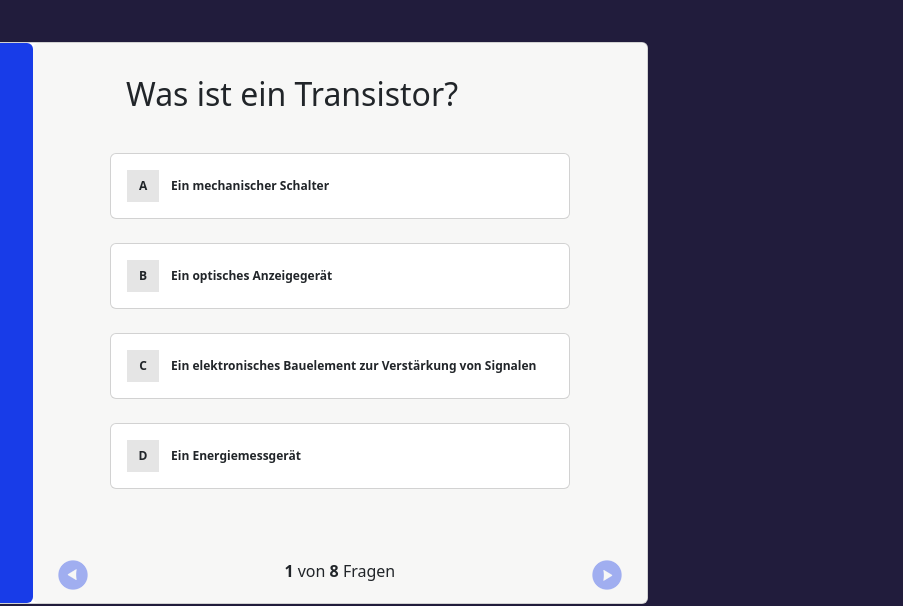
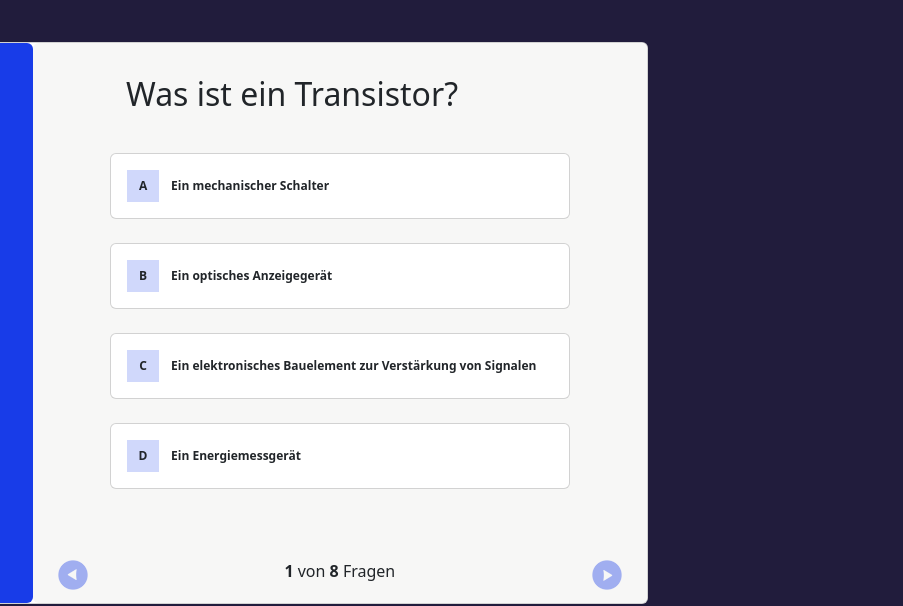
Before and after one commit to SilvanStuber/QuizApp, a plain HTML site: page index.html in a window 1280 px wide. Both pictures are taken after a click on the element "Elektronik". Shown: the part 119-725 px from the top of the page, 377-1280 px from the left. Drawn offline with nearby package versions, Linux system fonts and the light colour scheme.

Commit message:
validation answer

```diff
--- a/js/data.js
+++ b/js/data.js
@@ -229,3 +229,5 @@ let questsionsGeology = [
     "right_answer": 4,
   },
 ];
+
+let whichQuiz = [];
--- a/js/script.js
+++ b/js/script.js
@@ -1,23 +1,55 @@
 function init() {
+  load()
   document.getElementById('content').innerHTML = generateHomePage();
 }
 
 function startQuiz(i) {
-  document.getElementById('content').innerHTML = generaterQuizContent();
   let questions  = i;
+  document.getElementById('content').innerHTML = generaterQuizContent(questions);
   document.getElementById('all-questions').innerHTML = questions.length - 1;
   showQuestion(questions);
+  whichQuiz = [];
+  whichQuiz.push(questions);
+  save();
 }
 
 function showQuestion(questions) {
-  let current = questions[0]['currentQuestion'];
-  let question = questions[current];
+  let question = whichQuestion(questions);
   document.getElementById('questiontext').innerHTML = question['question'];
   document.getElementById('answer1').innerHTML = question['answer_1'];
   document.getElementById('answer2').innerHTML = question['answer_2'];
   document.getElementById('answer3').innerHTML = question['answer_3'];
   document.getElementById('answer4').innerHTML = question['answer_4'];
 }
+
+function whichQuestion(questions) {
+  let valueFromQuestion = questions[0]['currentQuestion'];
+  let question = questions[valueFromQuestion];
+  return(question);
+}
+
+function answer(selection) {
+  let questions = whichQuiz;
+  let question = whichQuestion(questions[0]);
+  let selectedQuestionNumber = selection.slice(-1); //just the last letter from the variable
+  if (selectedQuestionNumber == question['right_answer']) {
+    console.log('Richtige Antwort')
+  } else {
+    console.log('Falsche Antwort')
+  }
+}
+
+function save() {
+  let whichQuizAtText = JSON.stringify(whichQuiz);
+  localStorage.setItem('whichquiz', whichQuizAtText);
+}
+function load() {
+  let whichQuizAtText = localStorage.getItem('whichquiz');
+  if (whichQuizAtText) {
+    whichQuiz = JSON.parse(whichQuizAtText);
+  }
+}
+
 
 function generateHomePage() {
   return /*html*/ `
@@ -30,7 +62,7 @@ function generaterQuizContent() {
   <div class="card-body answer-container">
               <h5 class="card-title p-3" id="questiontext"></h5>
               <div class="card mt-4 answer-card">
-                <div class="card-body answer-content">
+                <div onclick="answer('answer_1')" class="card-body answer-content">
                   <div class="letter-card">
                     <b>A</b>
                   </div>
@@ -39,7 +71,7 @@ function generaterQuizContent() {
                   </div>
                 </div>
               </div>
-              <div class="card mt-4 answer-card">
+              <div onclick="answer('answer_2')" class="card mt-4 answer-card">
                 <div class="card-body answer-content">
                   <div class="letter-card">
                     <b>B</b>
@@ -47,7 +79,7 @@ function generaterQuizContent() {
                   <b id="answer2"></b>
                 </div>
               </div>
-              <div class="card mt-4 answer-card">
+              <div onclick="answer('answer_3')" class="card mt-4 answer-card">
                 <div class="card-body answer-content">
                   <div class="letter-card">
                     <b>C</b>
@@ -55,7 +87,7 @@ function generaterQuizContent() {
                   <b id="answer3"></b>
                 </div>
               </div>
-              <div class="card mt-4 answer-card">
+              <div onclick="answer('answer_4')" class="card mt-4 answer-card">
                 <div class="card-body answer-content">
                   <div class="letter-card">
                     <b>D</b>
--- a/style.css
+++ b/style.css
@@ -72,16 +72,16 @@ body {
   align-items: center;
   flex-direction: column;
   width: 80% !important;
-  background-color: rgb(247,247,246);
+  background-color: rgb(247, 247, 246);
   object-fit: cover;
 }
 
-.answer-container{
+.answer-container {
   width: 80% !important;
 }
 
 .answer-card:hover {
-  transform: scale(1.1);
+  background-color: rgba(0, 0, 0, 0.05);
 }
 
 .answer-content {
@@ -98,7 +98,7 @@ body {
   display: flex;
   justify-content: center;
   align-items: center;
-  background-color: rgba(0, 0, 0, 0.1);
+  background-color: rgba(24,60,232, 0.2);
   width: 32px;
   height: 32px;
   font-size: 12px;
```
Also changed, not shown: index.html (+4 -3 lines).
